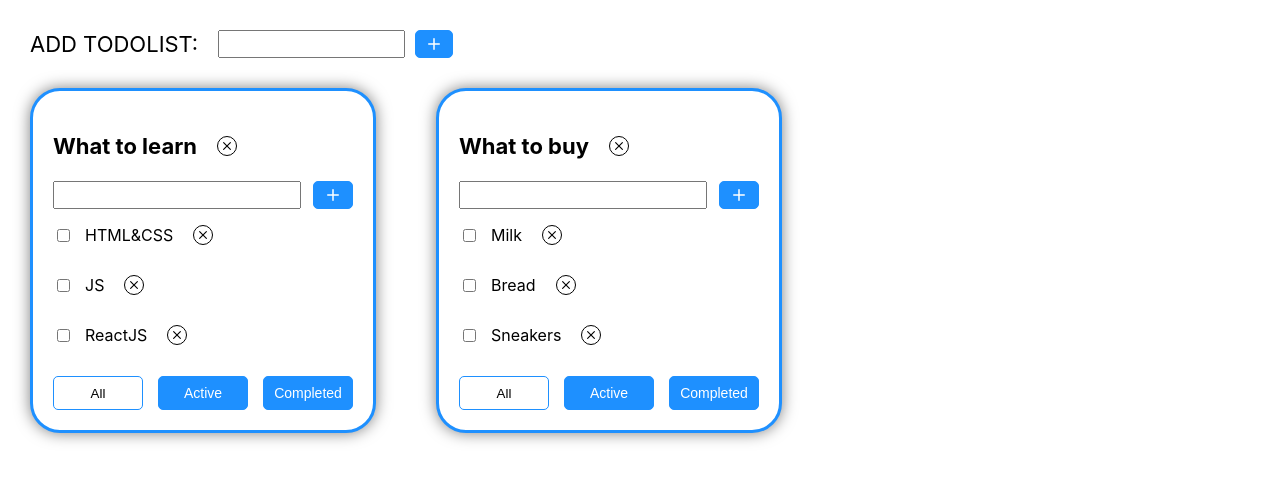
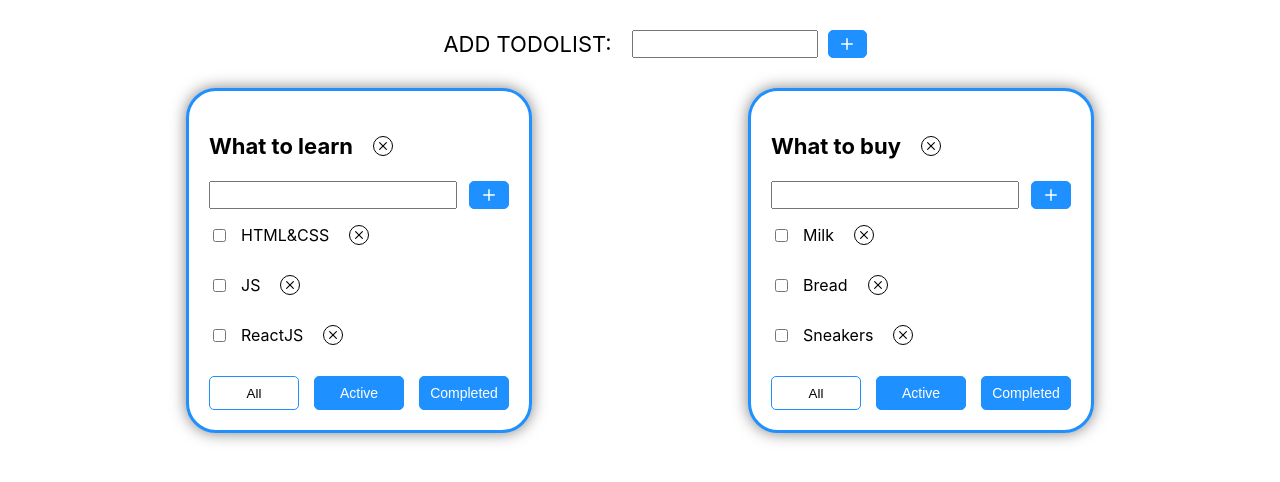
Before and after one commit to jekaplugarev/TodoList, a React (Create React App) app: page / in a window 1280 px wide. Shown: the top 482 px of the page. Built offline with nearby package versions, Linux system fonts and the light colour scheme.

Commit message:
changed css rules

```diff
--- a/src/App.css
+++ b/src/App.css
@@ -19,21 +19,26 @@ body {
 .addTodoList {
     display: flex;
     align-items: center;
-    justify-content: flex-start;
-    margin: 30px 0 0 30px;
+    justify-content: center;
     background-color: white;
-    width: fit-content;
+    margin-top: 30px;
+    margin-left: 30px;
 }
 
 .titleTodoList {
     font-size: 22px;
 }
 
+.todoLists {
+    display: flex;
+    justify-content: space-evenly;
+}
+
 .todoLists > div {
     margin: 30px;
 }
 
-.isDone {
+.isDone > .editableSpan {
     opacity: 0.5;
 }
 
@@ -48,6 +53,7 @@ body {
 
 .wrapper {
     display: flex;
+    flex-direction: column;
 }
 
 .error {
--- a/src/EditableSpan.tsx
+++ b/src/EditableSpan.tsx
@@ -32,7 +32,8 @@ function EditableSpan(props: EditableSpanType) {
                 onKeyPress={onEnterOfEditMode}
                 className="editMode"/>
             : <span
-                onDoubleClick={onEditMode}>
+                onDoubleClick={onEditMode}
+                className="editableSpan">
                 {props.title}
         </span>
     )
```
